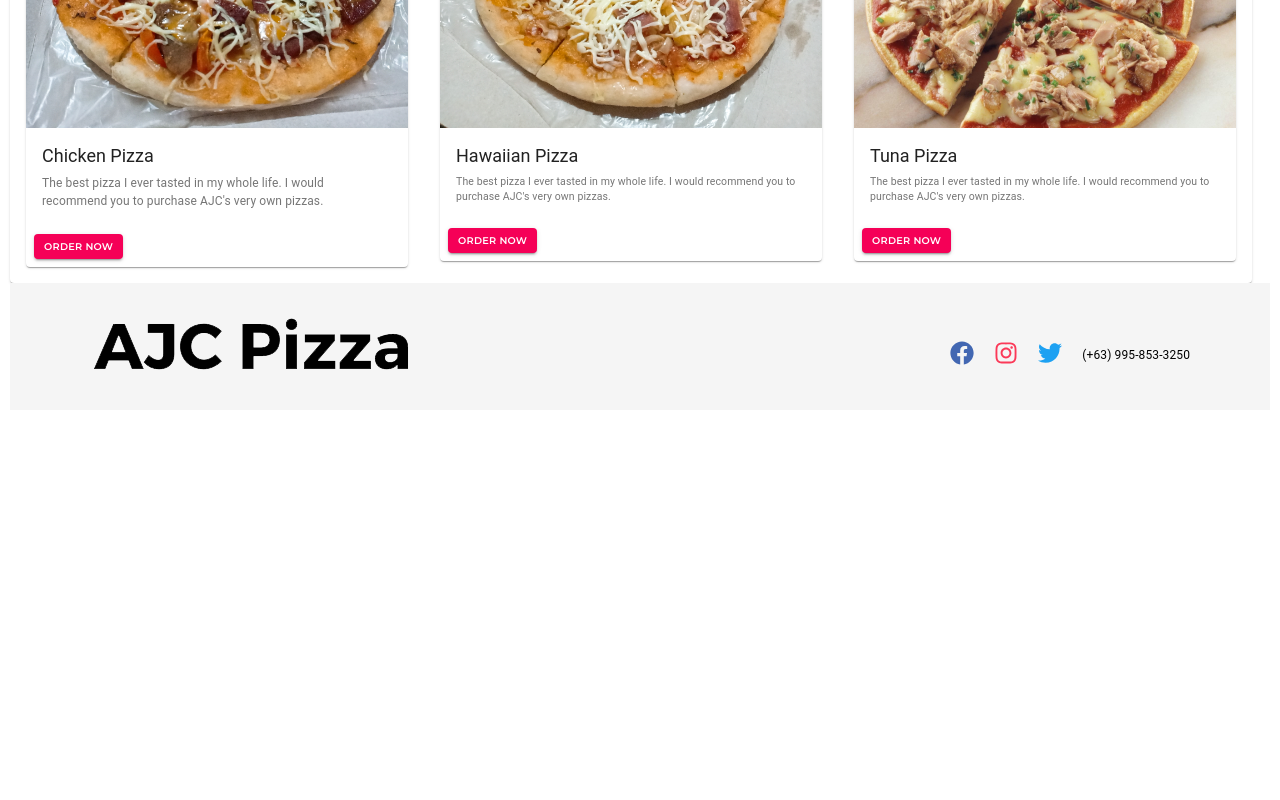
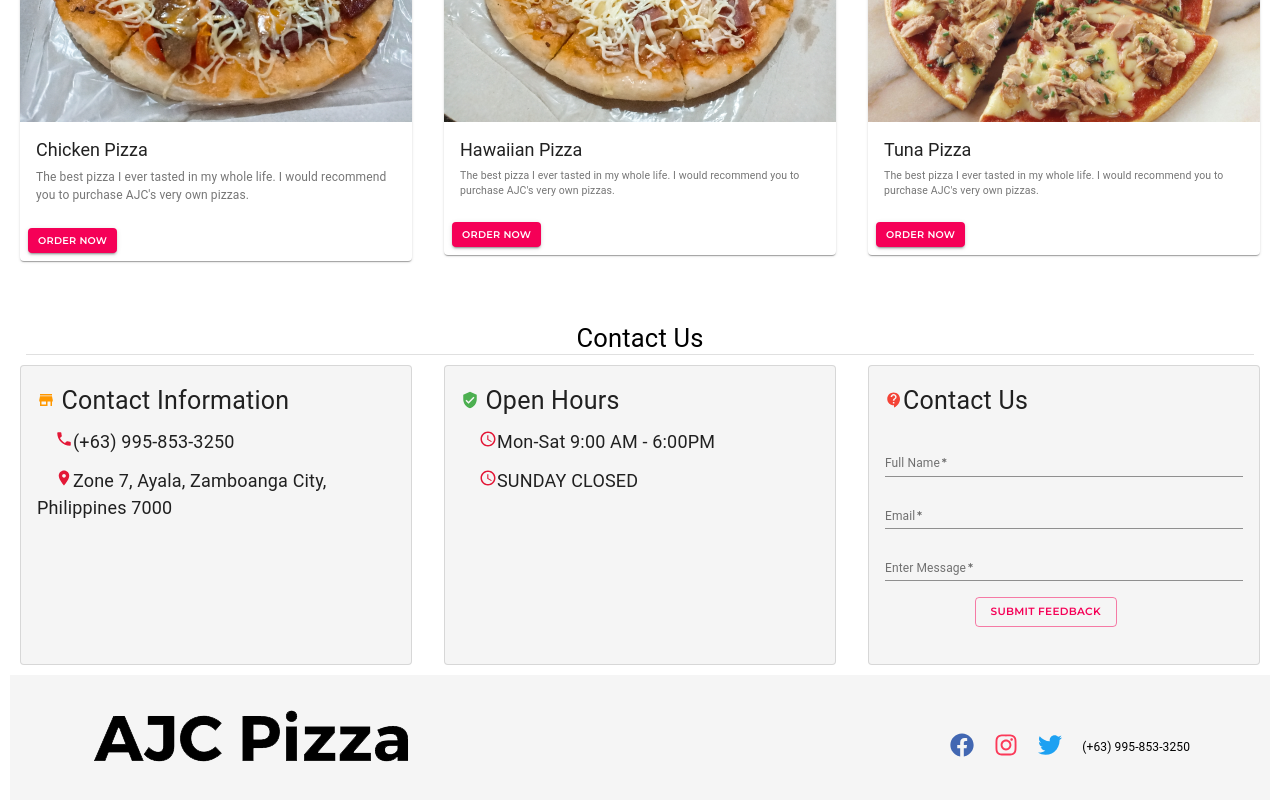
Before and after one commit to StarSoftwareDevelopers/my-app--AJC-PIZZA-, a React (Create React App) app: page / in a window 1280 px wide. Shown: the part 774-1574 px from the top of the page. Before the commit the page ends 1184 px from the top, so only its background shows below. Built offline with nearby package versions, Linux system fonts and the light colour scheme; no server answers.

Commit message:
not sure whether to include this part

```diff
--- /dev/null
+++ b/src/components/ContactInfor/index.js
@@ -0,0 +1,111 @@
+import React from "react";
+import { Grid } from "@material-ui/core";
+import { makeStyles } from "@material-ui/core/styles";
+import Card from "@material-ui/core/Card";
+import CardContent from "@material-ui/core/CardContent";
+import Typography from "@material-ui/core/Typography";
+
+import StoreIcon from "@material-ui/icons/Store";
+import VerifiedUserIcon from "@material-ui/icons/VerifiedUser";
+import ContactSupportIcon from "@material-ui/icons/ContactSupport";
+import { green, orange, blue, red } from "@material-ui/core/colors";
+
+import ContactUs from "./../../components/ContactUs";
+
+import PhoneIcon from "@material-ui/icons/Phone";
+import LocationOnIcon from "@material-ui/icons/LocationOn";
+import ScheduleIcon from "@material-ui/icons/Schedule";
+import { ClassSharp } from "@material-ui/icons";
+
+const useStyles = makeStyles({
+  root: {
+    minWidth: 275,
+    height: 300,
+    transition: "transform 0.15s ease-in-out",
+    "&:hover": { transform: "scale3d(1.05, 1.05, 1)" },
+    backgroundColor: "whitesmoke",
+  },
+  bullet: {
+    display: "inline-block",
+    margin: "0 2px",
+    transform: "scale(0.8)",
+  },
+  title: {
+    fontSize: 25,
+  },
+  pos: {
+    marginBottom: 12,
+  },
+  GridContainer: {
+    padding: "10px",
+  },
+  icon: {
+    color: "#e31837",
+    marginLeft: "1.5rem",
+  },
+  content: {
+    fontSize: "18px",
+    marginRight: "1rem",
+    marginBottom: "1rem",
+    alignItems: "center",
+  },
+});
+
+const About = () => {
+  const classes = useStyles();
+  return (
+    <div>
+      <Grid container spacing={4} className={classes.GridContainer}>
+        <Grid item xs={12} sm={4}>
+          <Card className={classes.root} variant="outlined">
+            <CardContent>
+              <Typography className={classes.title} gutterBottom>
+                <StoreIcon style={{ color: orange[500] }} /> Contact Information
+              </Typography>
+              <Typography className={classes.content}>
+                <PhoneIcon className={classes.icon} />
+                (+63) 995-853-3250
+              </Typography>
+              <Typography className={classes.content}>
+                <LocationOnIcon className={classes.icon} />
+                Zone 7, Ayala, Zamboanga City, Philippines 7000
+              </Typography>
+            </CardContent>
+          </Card>
+        </Grid>
+
+        <Grid item xs={12} sm={4}>
+          <Card className={classes.root} variant="outlined">
+            <CardContent>
+              <Typography className={classes.title} gutterBottom>
+                <VerifiedUserIcon style={{ color: green[500] }} /> Open Hours
+              </Typography>
+              <Typography className={classes.content}>
+                <ScheduleIcon className={classes.icon} />
+                Mon-Sat 9:00 AM - 6:00PM
+              </Typography>
+              <Typography className={classes.content}>
+                <ScheduleIcon className={classes.icon} />
+                SUNDAY CLOSED
+              </Typography>
+            </CardContent>
+          </Card>
+        </Grid>
+
+        <Grid item xs={12} sm={4}>
+          <Card className={classes.root} variant="outlined">
+            <CardContent>
+              <Typography className={classes.title} gutterBottom>
+                <ContactSupportIcon style={{ color: red[500] }} />
+                Contact Us
+              </Typography>
+              <ContactUs />
+            </CardContent>
+          </Card>
+        </Grid>
+      </Grid>
+    </div>
+  );
+};
+
+export default About;
--- a/src/components/GridList/index.js
+++ b/src/components/GridList/index.js
@@ -52,12 +52,6 @@ const Gallery = () => {
   const classes = useStyles();
 
   return (
-    <Card
-      style={{
-        padding: ".5rem",
-        marginRight: "1.5rem",
-      }}
-    >
     <Grid container spacing={4} className={classes.GridContainer}>
       <Grid item xs={12} sm={4}>
         <Card className={classes.root}>
@@ -81,8 +75,8 @@ const Gallery = () => {
                 Chicken Pizza
               </Typography>
               <Typography variant="body1" color="textSecondary" component="p">
-                  The best pizza I ever tasted in my whole life. I would
-                  recommend you to purchase AJC's very own pizzas.
+                The best pizza I ever tasted in my whole life. I would recommend
+                you to purchase AJC's very own pizzas.
               </Typography>
             </CardContent>
           </CardActionArea>
@@ -119,8 +113,8 @@ const Gallery = () => {
                 Hawaiian Pizza
               </Typography>
               <Typography variant="body2" color="textSecondary" component="p">
-                  The best pizza I ever tasted in my whole life. I would
-                  recommend you to purchase AJC's very own pizzas.
+                The best pizza I ever tasted in my whole life. I would recommend
+                you to purchase AJC's very own pizzas.
               </Typography>
             </CardContent>
           </CardActionArea>
@@ -156,8 +150,8 @@ const Gallery = () => {
                 Tuna Pizza
               </Typography>
               <Typography variant="body2" color="textSecondary" component="p">
-                  The best pizza I ever tasted in my whole life. I would
-                  recommend you to purchase AJC's very own pizzas.
+                The best pizza I ever tasted in my whole life. I would recommend
+                you to purchase AJC's very own pizzas.
               </Typography>
             </CardContent>
           </CardActionArea>
@@ -171,7 +165,6 @@ const Gallery = () => {
         </Card>
       </Grid>
     </Grid>
-    </Card>
   );
 };
 
--- a/src/pages/Homepage/index.js
+++ b/src/pages/Homepage/index.js
@@ -3,17 +3,25 @@ import { Typography } from "@material-ui/core";
 import Directory from "./../../components/Directory";
 import Gallery from "./../../components/GridList";
 import Divider from "@material-ui/core/Divider";
+import ContactInfoHome from "./../../components/ContactInfor";
 
 const Homepage = (props) => {
   return (
     <section className="homepage">
-      <Directory className="directory" />
+      <Directory />
       <Typography variant="h4" align="center" style={{ marginTop: "2.5rem" }}>
         Gallery
       </Typography>
       <Divider variant="middle" />
       <br></br>
-      <Gallery className="gallery" />
+      <Gallery />
+      <br></br>
+      <Typography variant="h4" align="center" style={{ marginTop: "2.5rem" }}>
+        Contact Us
+      </Typography>
+      {/* {Not sure whether to include this part} */}
+      <Divider variant="middle" />
+      <ContactInfoHome />
     </section>
   );
 };
```
Lines whose indentation alone changed are shown as unchanged.
